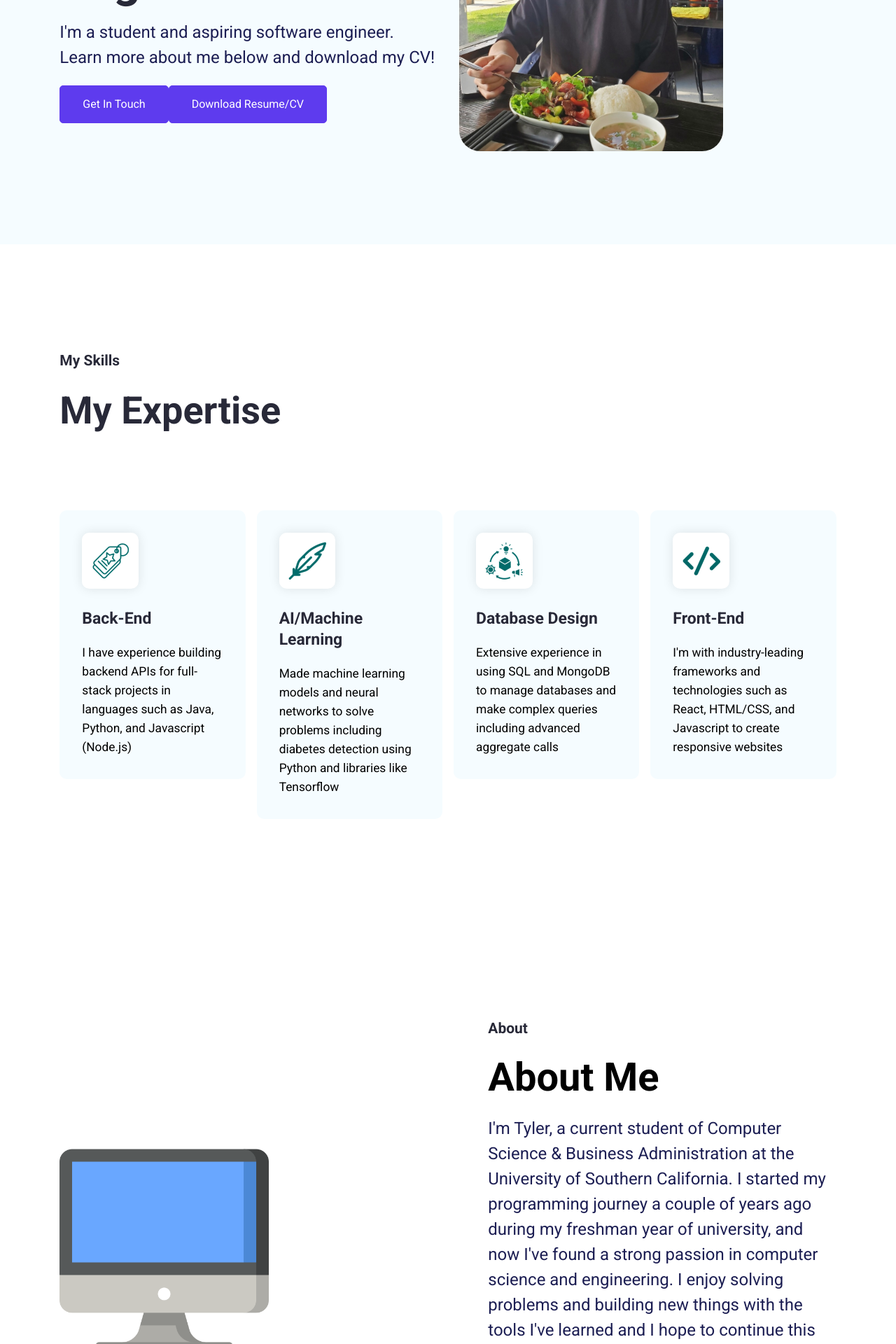
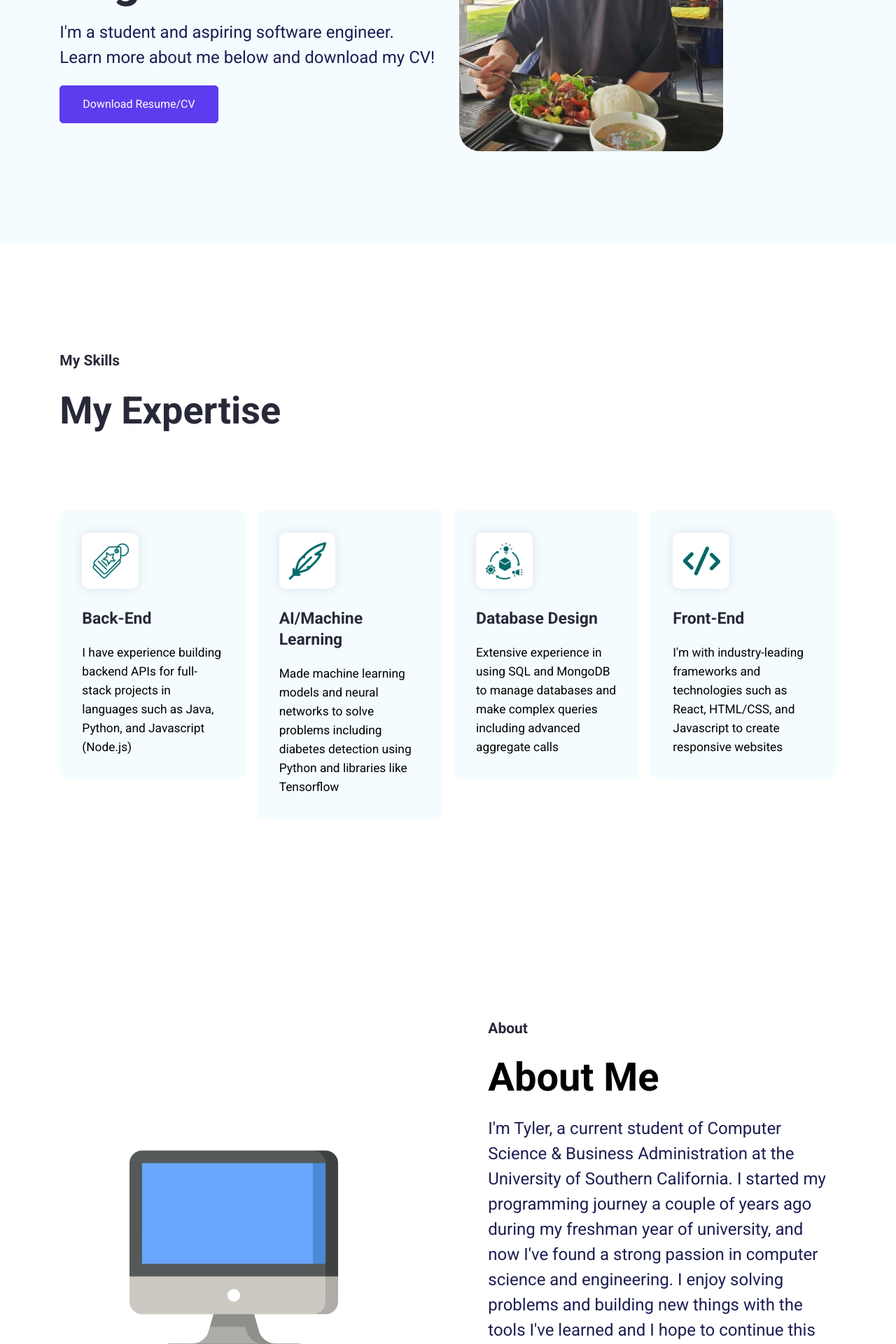
Before and after one commit to Tylerntran/tylerntran.github.io, a React (Create React App) app: page / in a window 1280 px wide. Shown: the part 360-2280 px from the top of the page at 70% size. Built offline with nearby package versions, Linux system fonts and the light colour scheme.

Commit message:
made functional and aestethic changes

```diff
--- a/src/App.css
+++ b/src/App.css
@@ -60,6 +60,9 @@ p {
   color: var(--white);
   background-color: var(--primary);
   border: 1px solid var(--primary);
+  display: flex;
+  justify-content: center;
+  align-items: center;
 }
 .btn-primary:hover {
   color: var(--primary);
@@ -198,8 +201,9 @@ h2 {
 }
 .hero--section--content-box {
   display: flex;
+  align-items: center;
+  justify-content: center;
   flex-direction: column;
-  align-items: flex-start;
   gap: 32px;
 }
 .hero--section--content {
@@ -323,6 +327,9 @@ h2 {
 .about--section--img > img {
   width: 60%;
   height: 100%;
+  display: block;
+  margin-left: auto;
+  margin-right: auto;
 }
 /* About Us Ends */
 
--- a/src/Pages/Home/ContactMe.jsx
+++ b/src/Pages/Home/ContactMe.jsx
@@ -1,13 +1,32 @@
 export default function ContactMe() {
+  const openEmail = () => {
+    window.open("mailto:tntran@usc.edu", "_blank");
+  };
   return (
     <section id="Contact" className="contact--section">
       <div>
         <h2>Contact Me</h2>
-        <p className="text-lg">
-          Send me a message here or email me at tntran@usc.edu
-        </p>
+        <p className="text-lg">Please email me at tntran@usc.edu</p>
       </div>
-      <form className="contact--form--container">
+      <div>
+        <button className="btn btn-github" onClick={openEmail}>
+          <svg
+            xmlns="http://www.w3.org/2000/svg"
+            width="32"
+            height="32"
+            viewBox="0 0 33 33"
+            fill="none">
+            <path
+              fill-rule="evenodd"
+              clip-rule="evenodd"
+              d="M4 6h24a2 2 0 0 1 2 2v12a2 2 0 0 1-2 2H4a2 2 0 0 1-2-2V8a2 2 0 0 1 2-2zm0-2a4 4 0 0 0-4 4v12a4 4 0 0 0 4 4h24a4 4 0 0 0 4-4V8a4 4 0 0 0-4-4z M2 8a2 2 0 0 0 2 2h24a2 2 0 0 0 2-2V6l-14 9-14-9V8z"
+              fill="currentColor"
+            />
+          </svg>
+          Send me a message!
+        </button>
+      </div>
+      {/* <form className="contact--form--container">
         <div className="container">
           <label htmlFor="first-name" className="contact--label">
             <span className="text-md">Name</span>
@@ -42,7 +61,7 @@ export default function ContactMe() {
         <div>
           <button className="btn btn-primary contact--form--btn">Submit</button>
         </div>
-      </form>
+      </form> */}
     </section>
   );
 }
--- a/src/Pages/Home/HeroSection.jsx
+++ b/src/Pages/Home/HeroSection.jsx
@@ -1,4 +1,8 @@
 export default function HeroSection() {
+  const openResume = () => {
+    window.open("img/Resume_Tran.pdf", "_blank", "fileName=resume_tran.pdf");
+  };
+
   return (
     <section id="heroSection" className="hero--section">
       <div className="hero--section--content--box">
@@ -13,8 +17,9 @@ export default function HeroSection() {
             <br /> Learn more about me below and download my CV!
           </p>
         </div>
-        <button className="btn btn-primary">Get In Touch</button>
-        <button className="btn btn-primary">Download Resume/CV</button>
+        <button className="btn btn-primary" onClick={openResume}>
+          Download Resume/CV
+        </button>
       </div>
       <div className="hero--section--img">
         <img src="./img/hero_img2.png" alt="Hero Section" />
```
Also changed, not shown: src/Pages/Home/Footer.jsx (+2 -2 lines), 1 other file (tests, documents, lock files or other folders).
